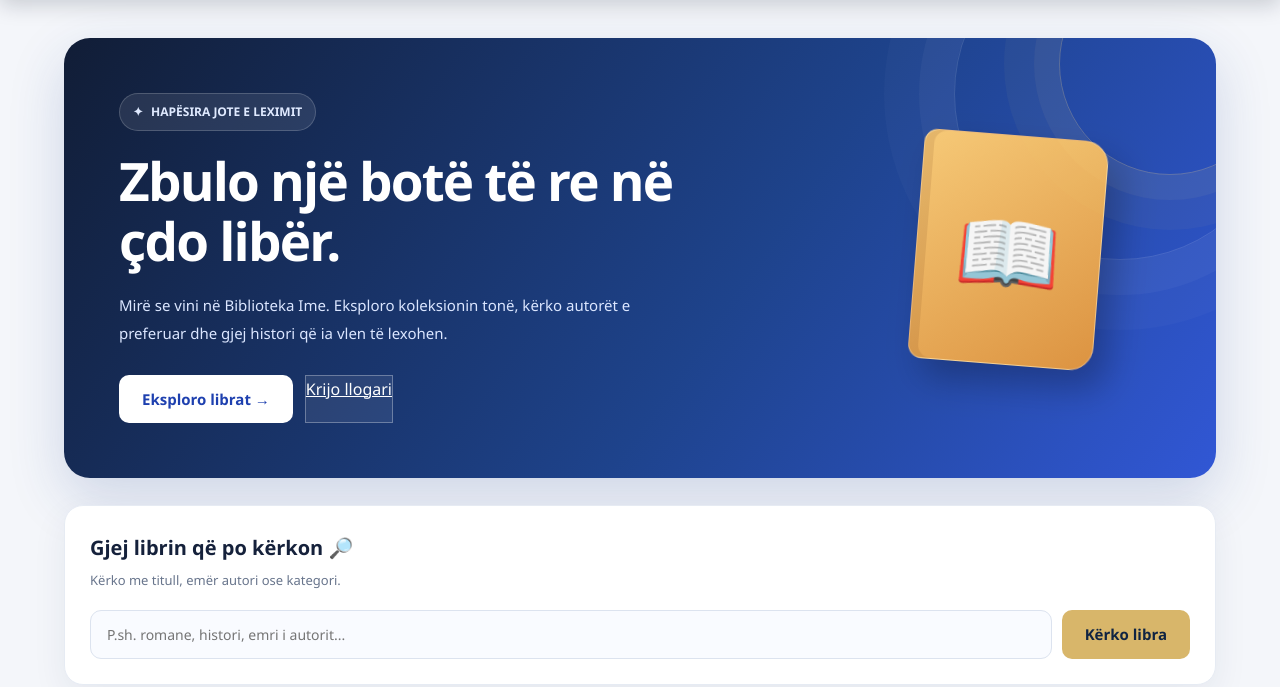
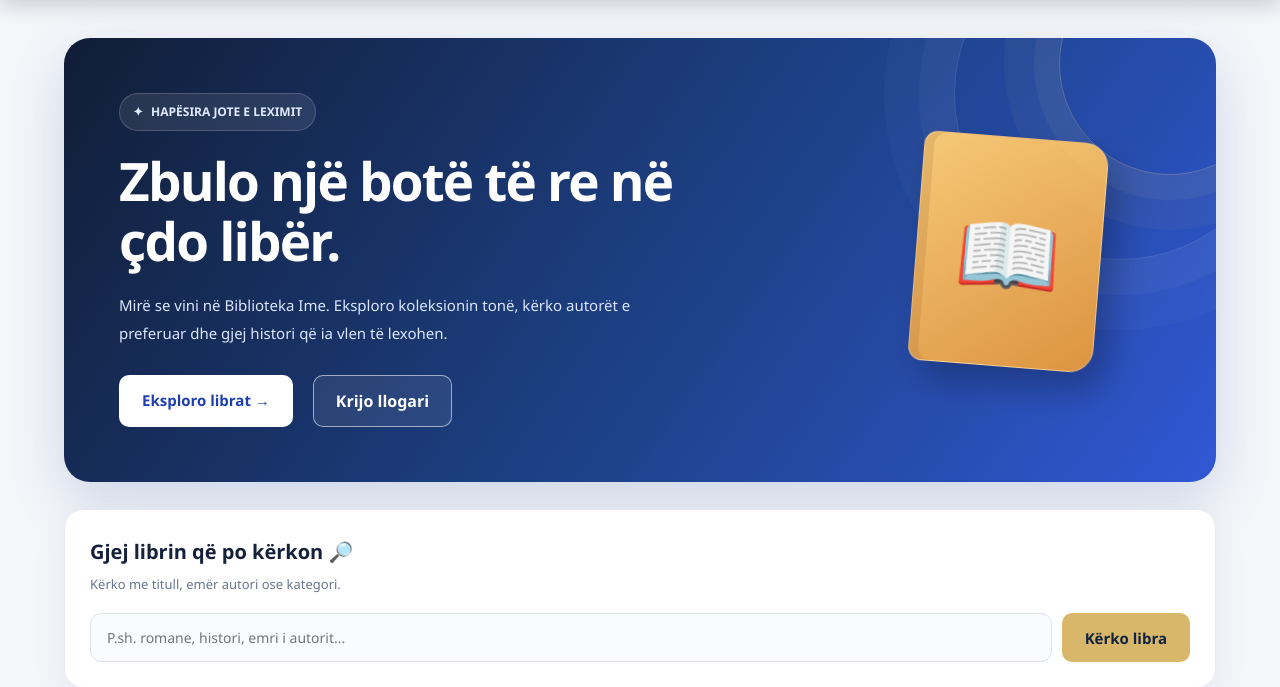
Before and after one commit to noarishkodra-star/GRUPI-2, a PHP site: page / in a window 1280 px wide. Shown: the part 85-772 px from the top of the page. Run offline with PHP 8.4, Linux system fonts and the light colour scheme; data that the repository does not hold is empty.

Commit message:
Update style.css

```diff
--- a/style.css
+++ b/style.css
@@ -672,3 +672,26 @@ header.topbar nav a:last-child:hover {
     background: var(--gold-light);
     transform: translateY(-2px);
 }
+/* Butoni Krijo Llogari */
+.hero a:not(.btn):not(.button) {
+    display: inline-flex;
+    align-items: center;
+    justify-content: center;
+    padding: 12px 22px;
+    margin-left: 8px;
+    min-height: 49px;
+    border: 1px solid rgba(255,255,255,.55);
+    border-radius: 10px;
+    background: rgba(255,255,255,.08);
+    color: white;
+    font-weight: 700;
+    text-decoration: none;
+    transition: .3s;
+}
+
+.hero a:not(.btn):not(.button):hover {
+    background: #f0d58b;
+    color: #102442;
+    border-color: #f0d58b;
+    transform: translateY(-2px);
+}
```
